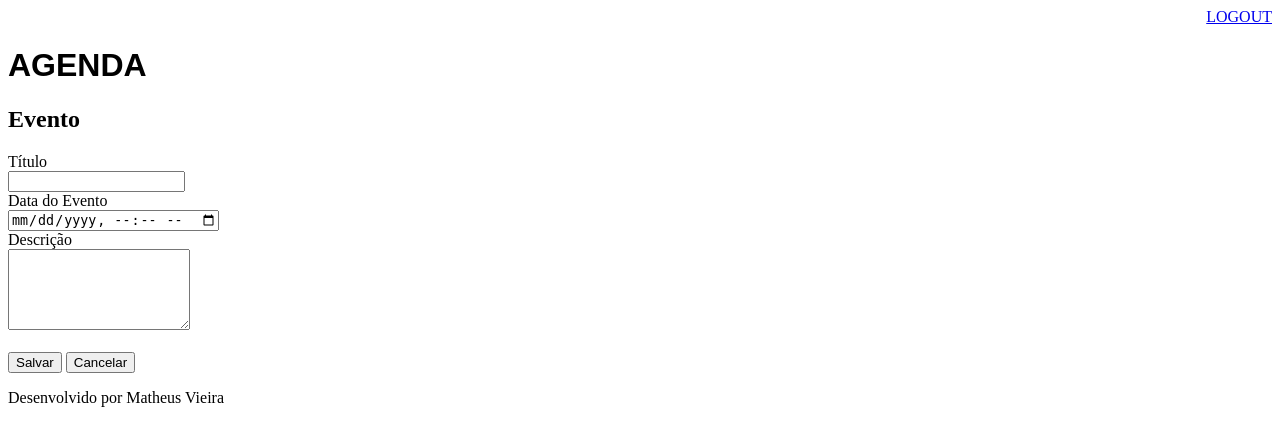
After one commit to eumatheusvieira/agenda, a Django app: page /agenda/evento/ in a window 1280 px wide. The commit adds this page. Shown: the top 446 px of the page. Run offline with Django 4.2, Linux system fonts and the light colour scheme; a user stored in the database is signed in.

Commit message:
Incluido template para inserção de eventos da Agenda

```diff
--- a/agenda/urls.py
+++ b/agenda/urls.py
@@ -22,6 +22,8 @@ from django.views.generic import RedirectView
 urlpatterns = [
     path('admin/', admin.site.urls),
     path('agenda/', views.lista_eventos),
+    path('agenda/evento/', views.evento),
+    path('agenda/evento/submit', views.submit_evento),
     path('', RedirectView.as_view(url='/agenda')),
     path('login/', views.login_user),
     path('login/submit', views.submit_login),
--- a/core/views.py
+++ b/core/views.py
@@ -32,3 +32,20 @@ def lista_eventos(request):
     evento = Evento.objects.filter(usuario=usuario)
     dados = {'eventos': evento}
     return render(request, 'agenda.html', dados)
+
+@login_required(login_url='/login/')
+def evento(request):
+    return render(request, 'evento.html')
+
+@login_required(login_url='/login/')
+def submit_evento(request):
+    if request.POST:
+        titulo = request.POST.get('titulo')
+        data_evento = request.POST.get('data_evento')
+        descricao = request.POST.get('descricao')
+        usuario = request.user
+        Evento.objects.create(titulo=titulo,
+                              data_evento= data_evento,
+                              descricao= descricao,
+                              usuario=usuario)
+    return redirect('/')
--- a/templates/agenda.html
+++ b/templates/agenda.html
@@ -2,7 +2,9 @@
 
 {% block content %}
     <h2 style="font-family: Arial;">Agendamentos</h2>
-
+    <a href="evento/">
+        <button type="button">NOVO EVENTO</button>
+    </a>
     <ul style="font-size: 18px; font-family: Arial;">
     {% for evento in eventos %}
         <li>{{evento.titulo}} - {{evento.get_data_evento}}</li>
--- /dev/null
+++ b/templates/evento.html
@@ -0,0 +1,25 @@
+{% extends 'page.html' %}
+
+{% block content %}
+
+<h2>Evento</h2>
+<form action="submit" method="post"> {% csrf_token %}
+    <label>Título</label>
+    <br>
+    <input type="text" name="titulo" size="19">
+    <br>
+    <label>Data do Evento</label>
+    <br>
+    <input type="datetime-local" name="data_evento">
+    <br>
+    <label>Descrição</label>
+    <br>
+    <textarea name="'descricao" rows="5" cols="20"></textarea>
+    <br><br>
+    <button type="submit">Salvar</button>
+    <a href="/">
+        <button type="button">Cancelar</button>
+    </a>
+</form>
+
+{% endblock %}
```
Also changed, not shown: db.sqlite3.
